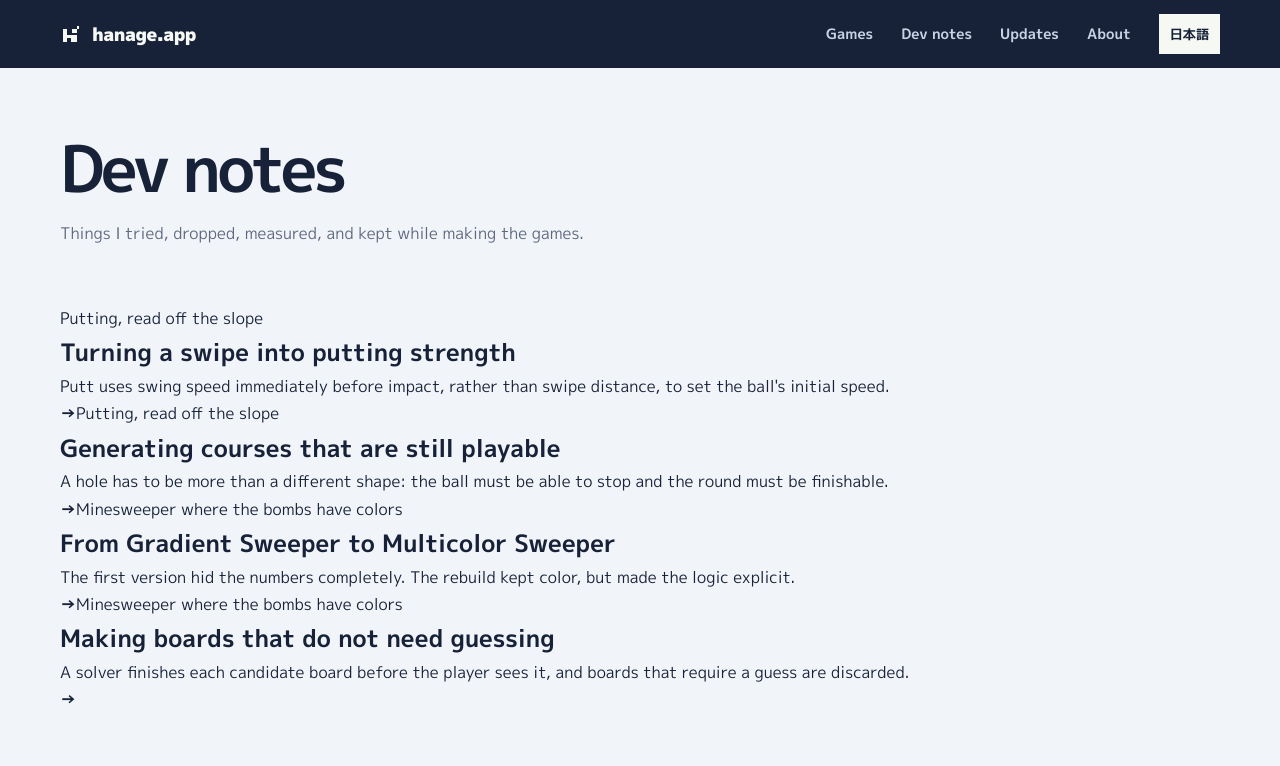
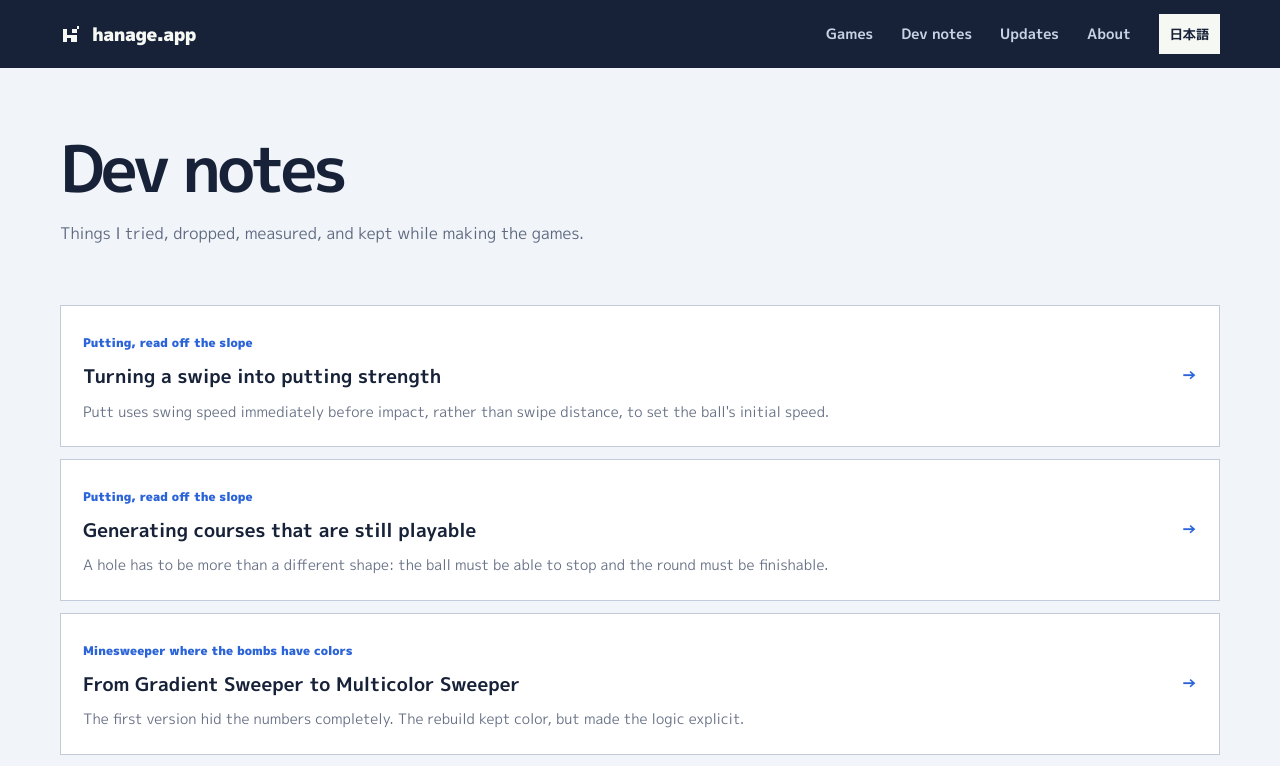
Before and after one commit to hanagemaru/hanage-hub, a Next.js app: page /en/notes in a window 1280 px wide. Shown: the top 766 px of the page. Built offline with nearby package versions, Linux system fonts and the light colour scheme; no server answers.

Commit message:
制作ノート用のスタイルを追加

```diff
--- a/src/app/globals.css
+++ b/src/app/globals.css
@@ -508,3 +508,128 @@ button, a { -webkit-tap-highlight-color: transparent; }
 @media (min-width: 720px) {
   .shotStrip img { height: 300px; }
 }
+
+
+/* 制作ノート。文章量を増やしても一覧が重く見えないよう、既存の直線・白地のルールを使う */
+.notePreviewGrid,
+.noteList {
+  display: grid;
+  gap: 12px;
+}
+
+.notePreview,
+.noteListItem,
+.noteLink {
+  display: block;
+  border: var(--rule);
+  background: var(--surface);
+  transition: border-color 160ms ease, background-color 160ms ease;
+}
+
+.notePreview:hover,
+.noteListItem:hover,
+.noteLink:hover {
+  border-color: #b3c0d6;
+  background: #eef3fd;
+}
+
+.notePreview {
+  padding: 20px;
+}
+
+.notePreview > span,
+.noteListItem > span {
+  color: var(--blue);
+  font-size: 0.75rem;
+  font-weight: 900;
+}
+
+.notePreview strong {
+  display: block;
+  margin-top: 5px;
+  font-size: 1rem;
+  line-height: 1.4;
+}
+
+.notePreview p {
+  margin-top: 7px;
+  color: var(--muted);
+  font-size: 0.84rem;
+}
+
+.noteListItem {
+  position: relative;
+  padding: 22px 52px 22px 22px;
+}
+
+.noteListItem h2 {
+  margin-top: 5px;
+  font-size: 1.18rem;
+}
+
+.noteListItem p {
+  margin-top: 7px;
+  color: var(--muted);
+  font-size: 0.9rem;
+}
+
+.noteListItem b {
+  position: absolute;
+  top: 50%;
+  right: 22px;
+  color: var(--blue);
+  transform: translateY(-50%);
+}
+
+.noteLinkList {
+  display: grid;
+  gap: 10px;
+}
+
+.noteLink {
+  position: relative;
+  padding: 16px 46px 16px 16px;
+}
+
+.noteLink strong {
+  display: block;
+  font-size: 0.96rem;
+}
+
+.noteLink span {
+  display: block;
+  margin-top: 4px;
+  color: var(--muted);
+  font-size: 0.82rem;
+}
+
+.noteLink b {
+  position: absolute;
+  top: 50%;
+  right: 16px;
+  color: var(--blue);
+  transform: translateY(-50%);
+}
+
+.noteArticle {
+  max-width: 820px;
+}
+
+.noteBack {
+  display: flex;
+  align-items: center;
+  justify-content: space-between;
+  gap: 18px;
+  margin-top: 22px;
+}
+
+@media (min-width: 720px) {
+  .notePreviewGrid { grid-template-columns: repeat(2, minmax(0, 1fr)); }
+}
+
+@media (max-width: 719px) {
+  .noteBack {
+    align-items: flex-start;
+    flex-direction: column;
+  }
+}
```
